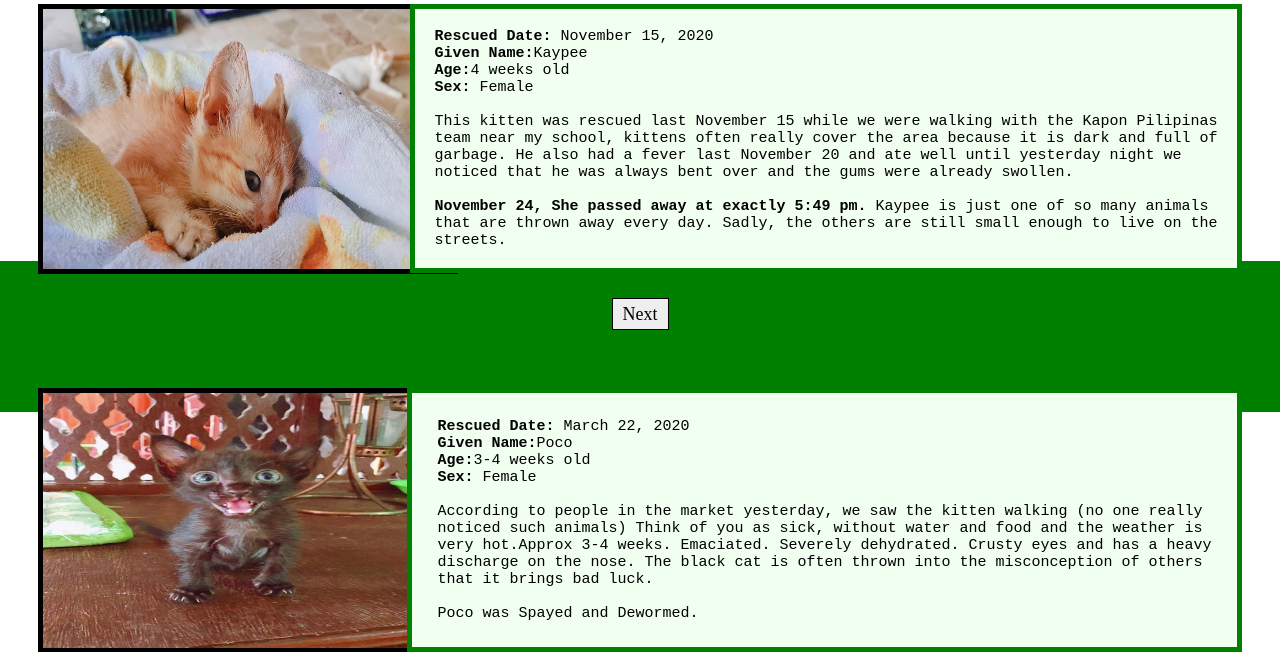
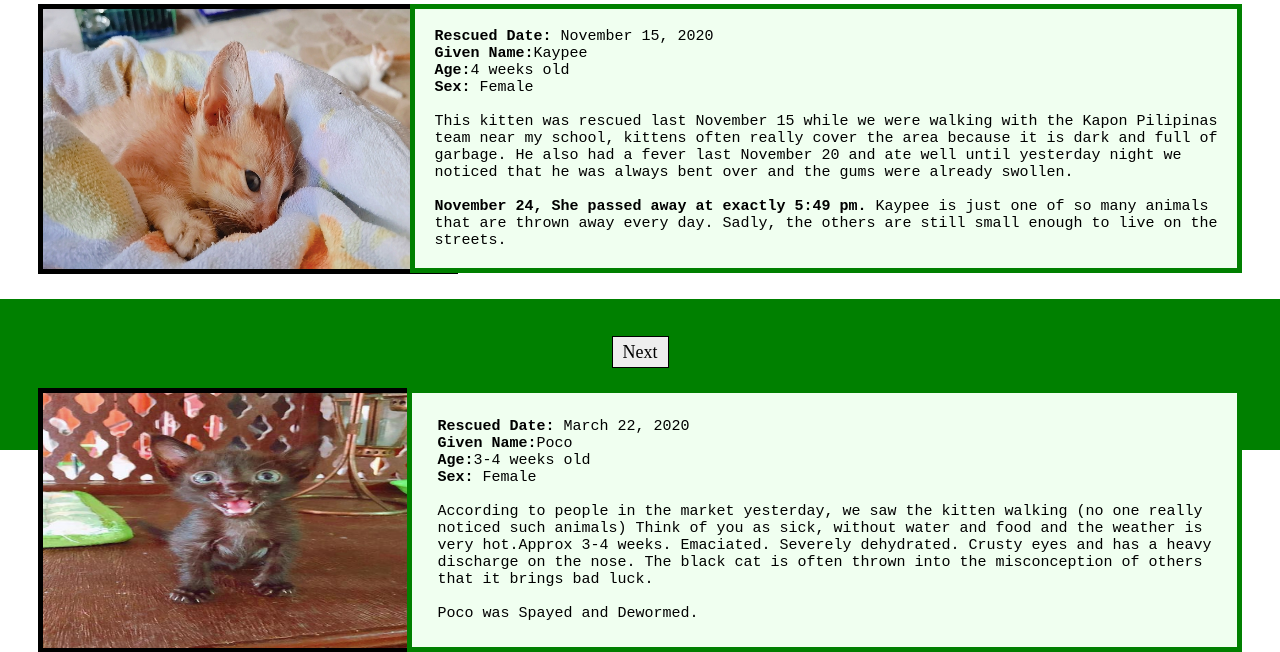
Before and after one commit to Izaaaajy/Final, a PHP site: page /rescue.html in a window 1280 px wide. Shown: the part 996-1648 px from the top of the page. Run offline with PHP 8.4, Linux system fonts and the light colour scheme; some libraries are stand-ins or nearby versions.

Commit message:
Update style.css

```diff
--- a/style.css
+++ b/style.css
@@ -417,7 +417,7 @@ h3 {
 
 .next {
     text-align: center;
-    margin-top: 90%;
+    margin-top: 93%;
     font-size: 18px;
 }
 
```
